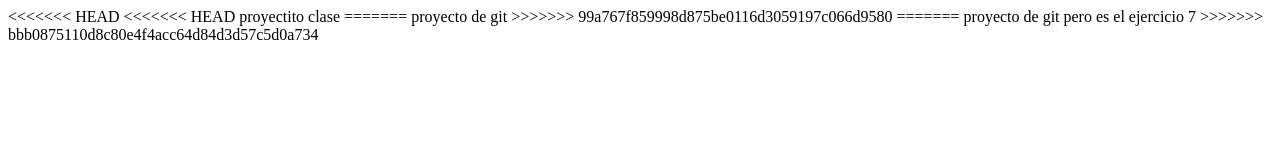
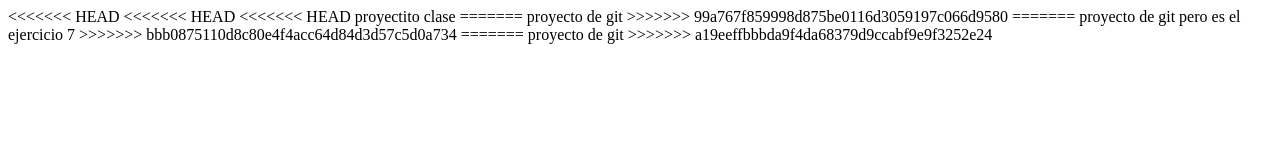
Before and after one commit to razuricarlos8-boop/gitadancarlos, a plain HTML site: page Index.html in a window 1280 px wide. Drawn offline with Linux system fonts and the light colour scheme.

Commit message:
proyecito clase

```diff
--- a/Index.html
+++ b/Index.html
@@ -1,4 +1,5 @@
 <html>
+<<<<<<< HEAD
 <<<<<<< HEAD
 <<<<<<< HEAD
     proyectito clase
@@ -8,4 +9,7 @@
 =======
     proyecto de git pero es el ejercicio 7
 >>>>>>> bbb0875110d8c80e4f4acc64d84d3d57c5d0a734
+=======
+    proyecto de git
+>>>>>>> a19eeffbbbda9f4da68379d9ccabf9e9f3252e24
 </html>
```
